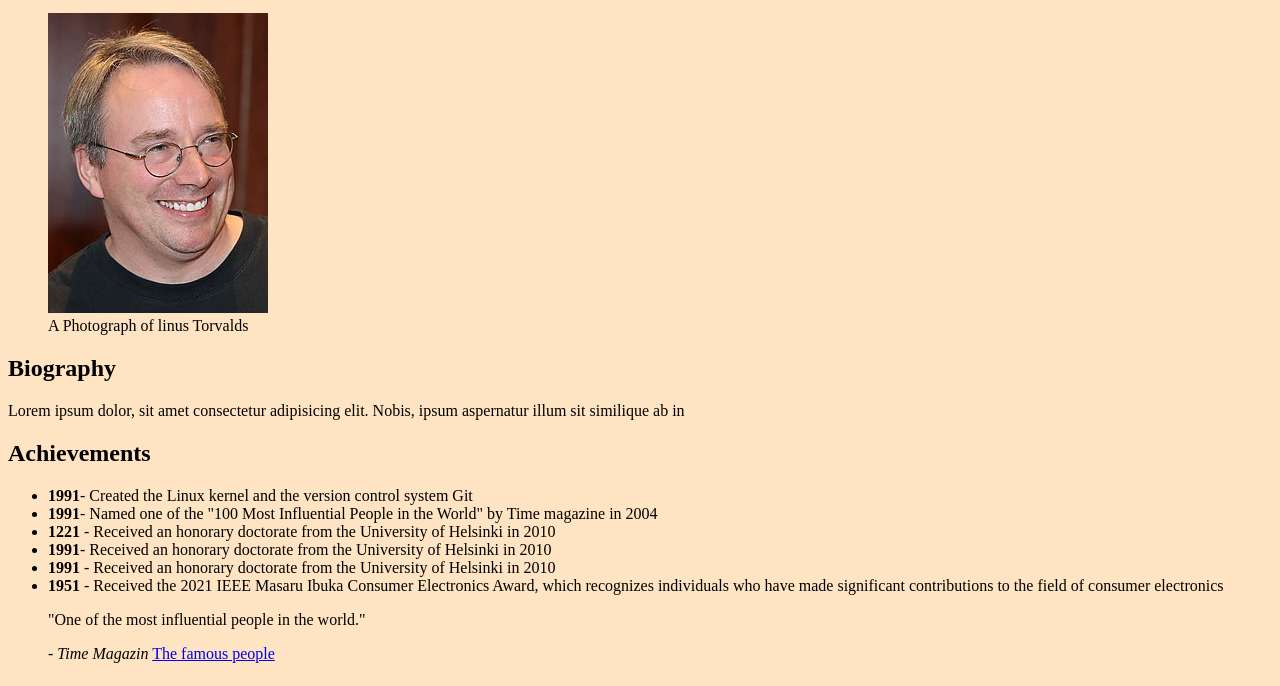
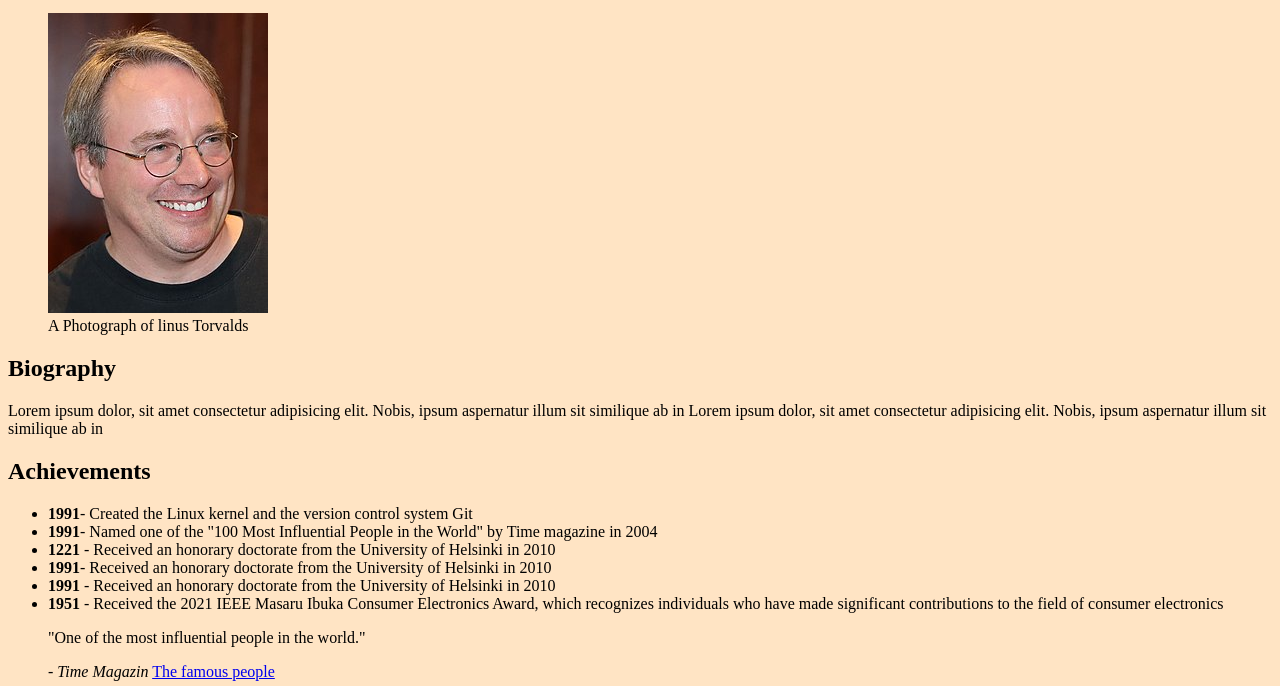
Before and after one commit to vishalrathore007/Html_BasicProject, a plain HTML site: page index.html in a window 1280 px wide. Shown: the part 101-787 px from the top of the page. Drawn offline with Linux system fonts and the light colour scheme.

Commit message:
index.html

```diff
--- a/index.html
+++ b/index.html
@@ -14,7 +14,7 @@
     <figcaption>  A Photograph of linus Torvalds  </figcaption>
      </figure>
     <h2>Biography </h2>
-    <P>Lorem ipsum dolor, sit amet consectetur adipisicing elit. Nobis, ipsum aspernatur illum sit similique ab in
+    <P>Lorem ipsum dolor, sit amet consectetur adipisicing elit. Nobis, ipsum aspernatur illum sit similique ab in  Lorem ipsum dolor, sit amet consectetur adipisicing elit. Nobis, ipsum aspernatur illum sit similique ab in
     </P>
     <h2>Achievements </h2>
  <ul>
```
